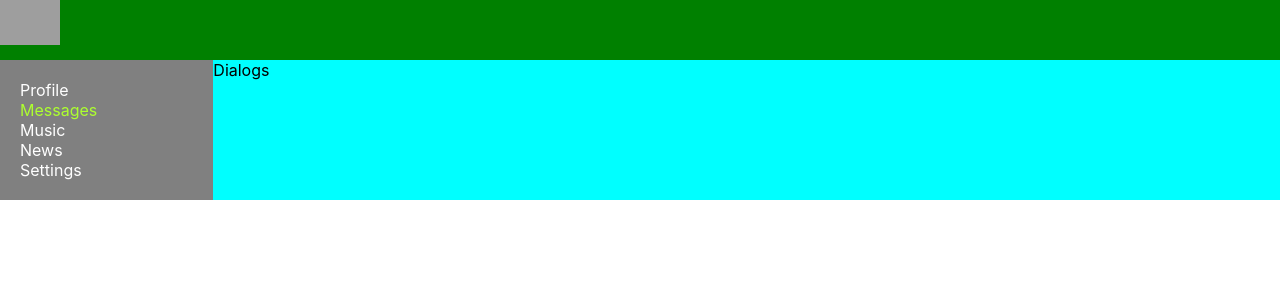
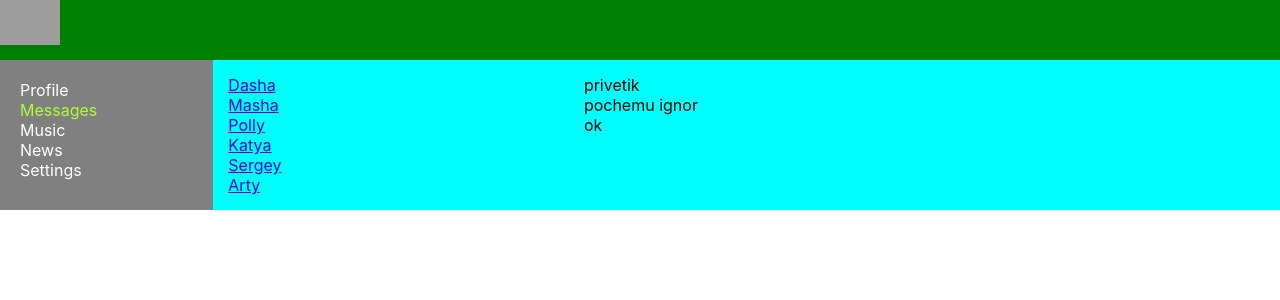
Before and after one commit to heyaleksej/socialnetwork, a React (Create React App) app: page /dialogs in a window 1280 px wide. Shown: the top 300 px of the page. Built offline with nearby package versions, Linux system fonts and the light colour scheme; grey boxes are pictures that could not be loaded.

Commit message:
Props Dialogs

```diff
--- a/src/components/Dialogs/Dialogs.module.css
+++ b/src/components/Dialogs/Dialogs.module.css
@@ -1,4 +1,25 @@
-.content{
-    grid-area:c;
-    background: aqua;
-    background-size: auto}
+.dialogs{
+    display: grid;
+    grid-template-columns: 2fr 4fr;
+
+}
+
+.dialogsItems {
+    padding: 15px;
+
+}
+
+.dialogsItems .active {
+    color: gold;
+}
+
+
+.messages {
+    padding: 15px;
+
+
+}
+
+.messages .message {
+
+}
--- a/src/components/Dialogs/Dialogs.tsx
+++ b/src/components/Dialogs/Dialogs.tsx
@@ -1,10 +1,39 @@
 import React from 'react';
+import {NavLink} from 'react-router-dom';
 import s from './Dialogs.module.css'
+
+
+const DialogItem=(props:any)=>{
+    let path = "/dialogs/" + props.id
+    return(
+        <div className={s.dialog + ' ' + s.active}><NavLink to={path}>{props.name}</NavLink>
+        </div>
+    )
+}
+
+const Message =(props:any)=>{
+    return(
+        <div className={s.message}>{props.text}</div>
+    )
+}
 
 function Dialogs() {
     return (
-        <div>
-            Dialogs
+        <div className={s.dialogs}>
+            <div className={s.dialogsItems}>
+                <DialogItem name='Dasha' id='1'/>
+                <DialogItem name='Masha' id='2'/>
+                <DialogItem name='Polly' id='3'/>
+                <DialogItem name='Katya' id='4'/>
+                <DialogItem name='Sergey' id='5'/>
+                <DialogItem name='Arty' id='6'/>
+
+            </div>
+            <div className={s.messages}>
+                <Message text='privetik'/>
+                <Message text='pochemu ignor'/>
+                <Message text='ok'/>
+            </div>
         </div>
     )
 }
--- a/src/components/Profile/MyPosts/MyPosts.module.css
+++ b/src/components/Profile/MyPosts/MyPosts.module.css
@@ -1,3 +1,11 @@
 .item{
     color: green;
 }
+
+.postBlock{
+    padding: 15px;
+}
+
+.posts{
+    margin-top: 10px;
+}
--- a/src/components/Profile/MyPosts/MyPosts.tsx
+++ b/src/components/Profile/MyPosts/MyPosts.tsx
@@ -5,8 +5,8 @@ import Post from "./Post/Post";
 
 const MyPosts = () => {
     return (
-        <div>
-            My Posts
+        <div className={s.postBlock}>
+            <h3> My Posts</h3>
             <div>
                 <textarea> </textarea>
                 <button>Add Post</button>
--- a/src/components/Profile/Profile.tsx
+++ b/src/components/Profile/Profile.tsx
@@ -1,14 +1,12 @@
 import React from 'react';
 import MyPosts from './MyPosts/MyPosts';
-import s from './Profile.module.css'
+import {ProfileInfo} from "./ProfileInfo/ProfileInfo";
 
 
 const Profile = () => {
     return (
         <div>
-            <div>
-                <img src='https://encrypted-tbn0.gstatic.com/images?q=tbn:ANd9GcTgQyG5V9oSD7hP7SZePDYuC56TCQkLWUt6Rg&usqp=CAU'/>
-            </div>
+            <ProfileInfo/>
             <MyPosts/>
         </div>);
 
--- /dev/null
+++ b/src/components/Profile/ProfileInfo/ProfileInfo.module.css
@@ -0,0 +1,4 @@
+.descriptionBlock{
+    padding: 10px;
+
+}
--- /dev/null
+++ b/src/components/Profile/ProfileInfo/ProfileInfo.tsx
@@ -0,0 +1,18 @@
+import React from "react";
+import s from './ProfileInfo.module.css'
+
+
+export function ProfileInfo() {
+    return (
+        <div>
+            <div>
+                <img
+                    src="https://encrypted-tbn0.gstatic.com/images?q=tbn:ANd9GcTgQyG5V9oSD7hP7SZePDYuC56TCQkLWUt6Rg&usqp=CAU"/>
+            </div>
+            <div className={s.descriptionBlock}>
+                ava + description
+            </div>
+        </div>
+
+    )
+}
```
